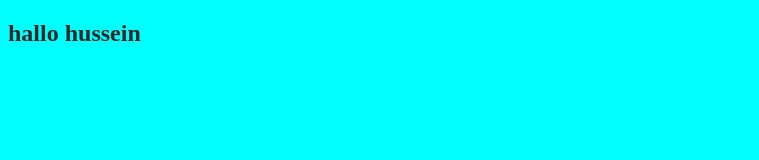
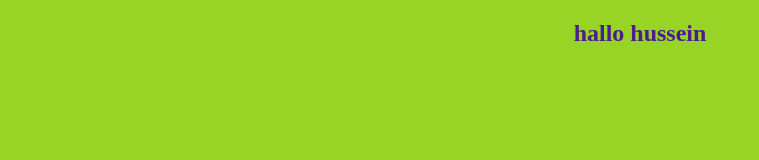
Before and after one commit to husseinomar19/webtestrepo, a plain HTML site: page index.html in a window 1280 px wide. Shown: the whole page, without its empty margins (0-759 px from the left). Drawn offline with Linux system fonts and the light colour scheme.

Commit message:
center the hallo tag

```diff
--- a/style.css
+++ b/style.css
@@ -1,7 +1,7 @@
 h2{
-    color: rgb(41, 39, 39);
-
+    color: rgb(78, 28, 139);
 }
 body{
-    background-color: aqua;
+    background-color: rgb(151, 212, 38);
+    text-align: center;
 }
```
